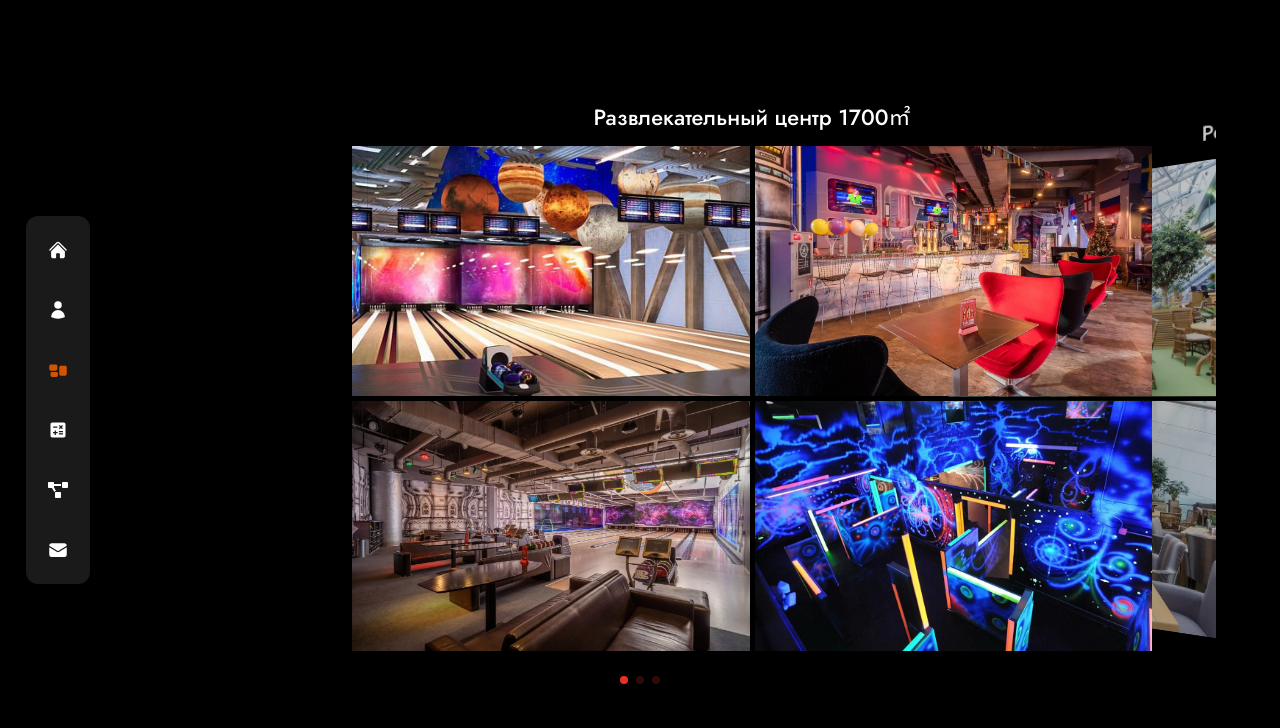
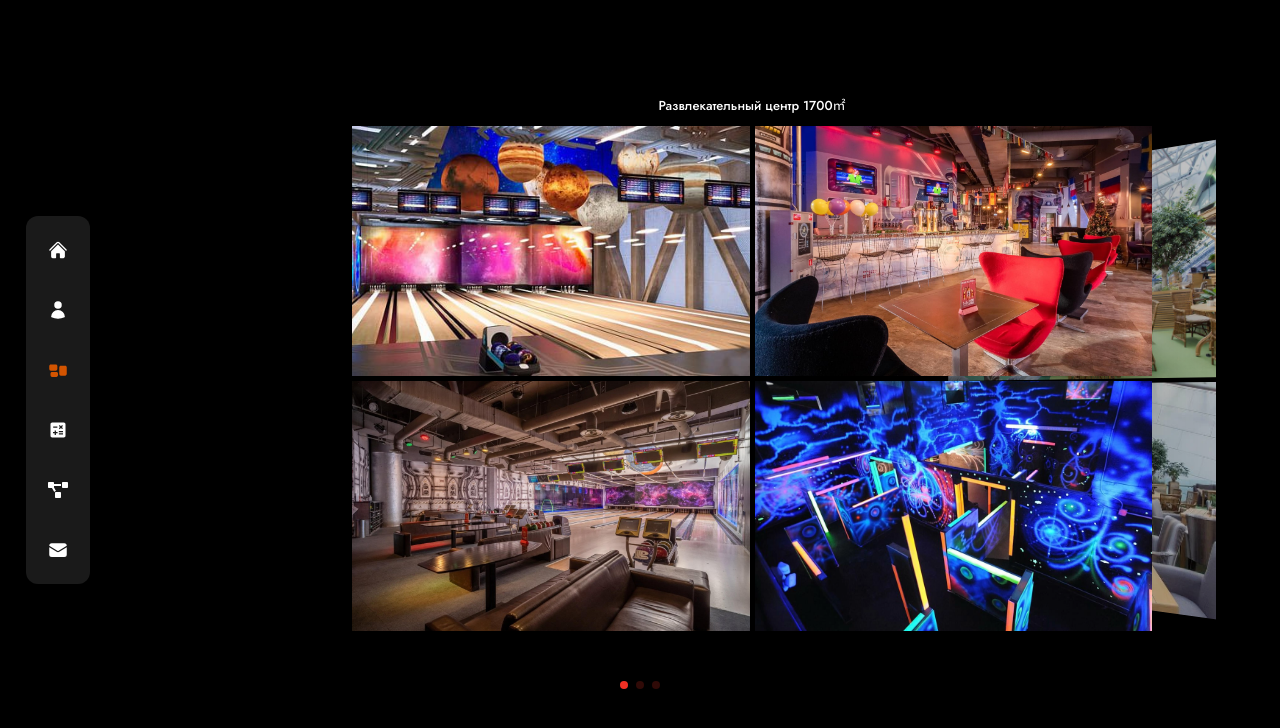
Before and after one commit to TyamackovM/a-studio, a Next.js app: page /portfolio in a window 1280 px wide. Shown: the top 728 px of the page. Built offline with nearby package versions, Linux system fonts and the light colour scheme.

Commit message:
portfolio md screens

```diff
--- a/pages/portfolio/index.tsx
+++ b/pages/portfolio/index.tsx
@@ -47,18 +47,18 @@ export default function index() {
         }}
         pagination={true}
         modules={[EffectCoverflow, Pagination]}
-        className="max-sm:w-[100%] w-[90%] h-[600px]"
+        className="max-md:w-[100%] w-[90%] h-[610px]"
       >
         {projectsData?.map((item, index) => {
           return (
             <SwiperSlide key={index}>
-              <div className="text-center max-sm:text-[12px] text-[22px] mb-[10px] max-sm:w-[100%] w-[800px]">
+              <div className="text-center max-sm:text-[12px] md:text-[13px] text-[22px] mb-[10px] max-md:w-[100%] w-[800px]">
                 {item.name}
               </div>
-              <div className="grid max-sm:grid-cols-1 grid-cols-2 gap-[5px] max-sm:w-[100%] w-[800px]">
+              <div className="grid max-md:grid-cols-1 grid-cols-2 gap-[5px] max-md:w-[100%] w-[800px]">
                 {item.images?.map((image, index) => (
                   <div
-                    className="max-sm:w-[100%] max-sm:h-[130px] w-[397.5px] h-[250px] relative"
+                    className="max-md:w-[100%] max-md:h-[130px] w-[397.5px] h-[250px] relative"
                     key={index}
                   >
                     <Image
```
